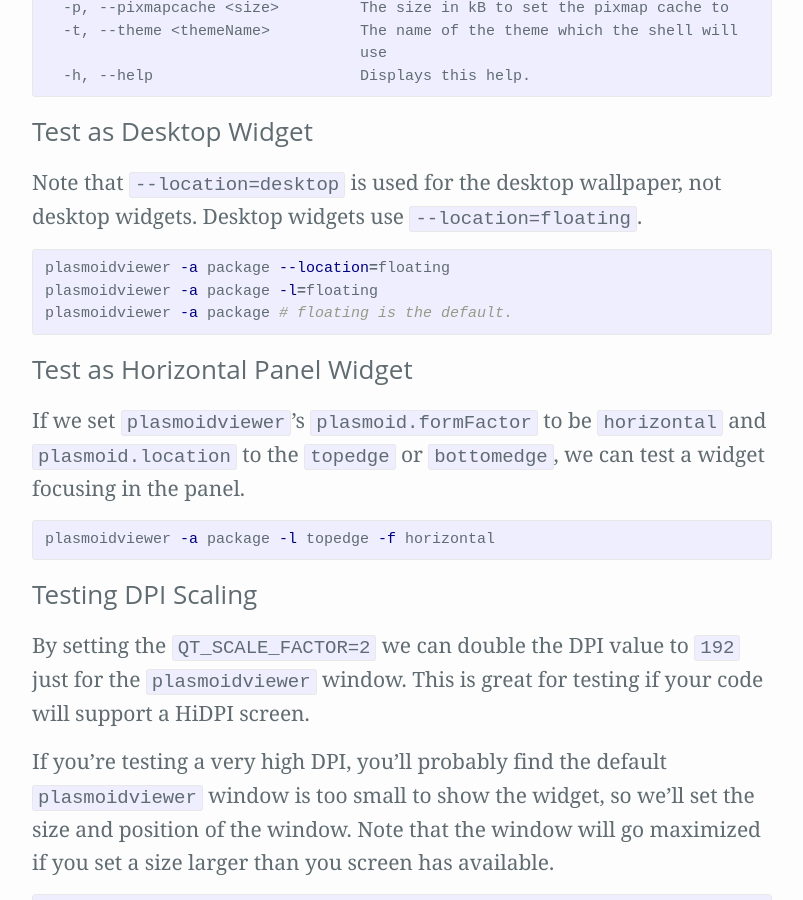
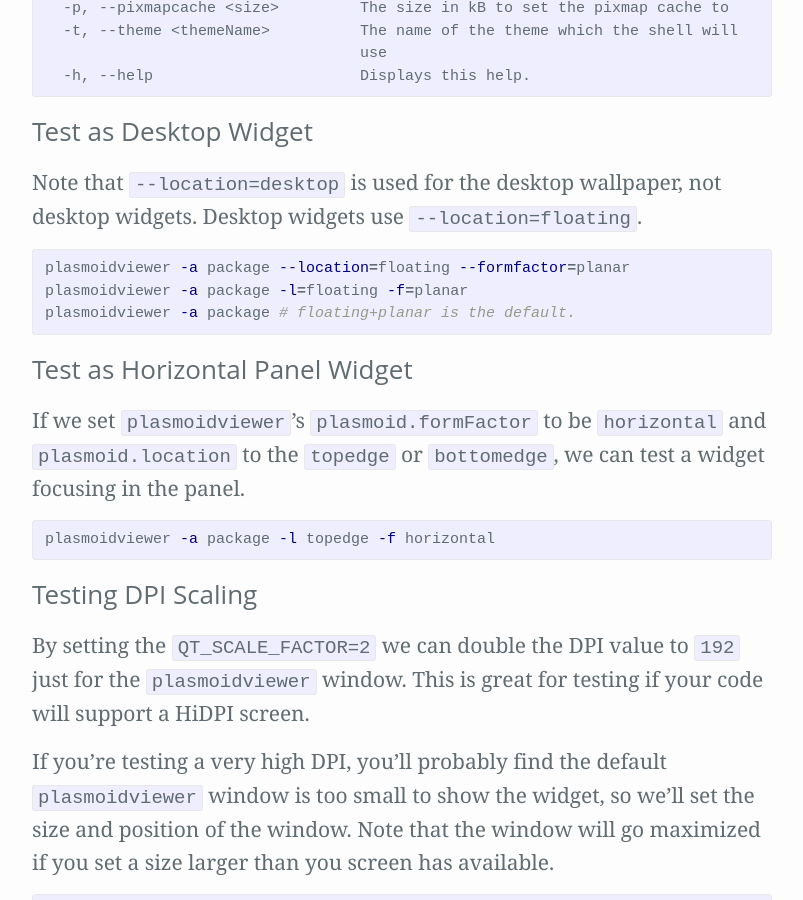
Before and after one commit to Zren/zren.github.io, a Jekyll site: the page built from kde_docs/widget-Testing.md, in a window 1280 px wide and 900 px high, scrolled down 1893 px. Shown: the whole window, without its empty margins (238-1041 px from the left). Built offline with Jekyll 4.4.1, drawn with Linux system fonts in a browser that asks for light colours; our own code applies the rules of GitHub Pages for plain Markdown files.

Commit message:
desktop widgets are planar formfactor

```diff
--- a/kde_docs/widget-Testing.md
+++ b/kde_docs/widget-Testing.md
@@ -82,9 +82,9 @@ Note that `--location=desktop` is used for the desktop wallpaper, not desktop wi
 {% endcapture %}{% capture sectionRight %}
 
 {% highlight bash %}
-plasmoidviewer -a package --location=floating
-plasmoidviewer -a package -l=floating
-plasmoidviewer -a package # floating is the default.
+plasmoidviewer -a package --location=floating --formfactor=planar
+plasmoidviewer -a package -l=floating -f=planar
+plasmoidviewer -a package # floating+planar is the default.
 {% endhighlight %}
 
 {% endcapture %}{% include docSection.html label=label sectionLeft=sectionLeft sectionRight=sectionRight %}
```
